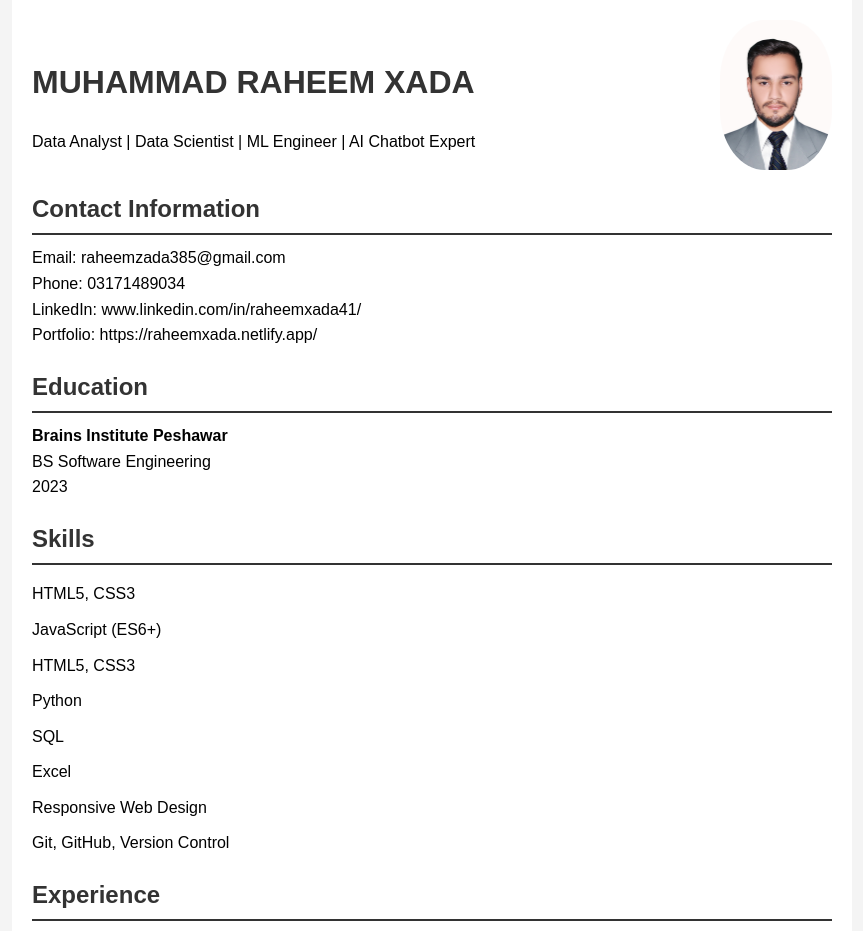
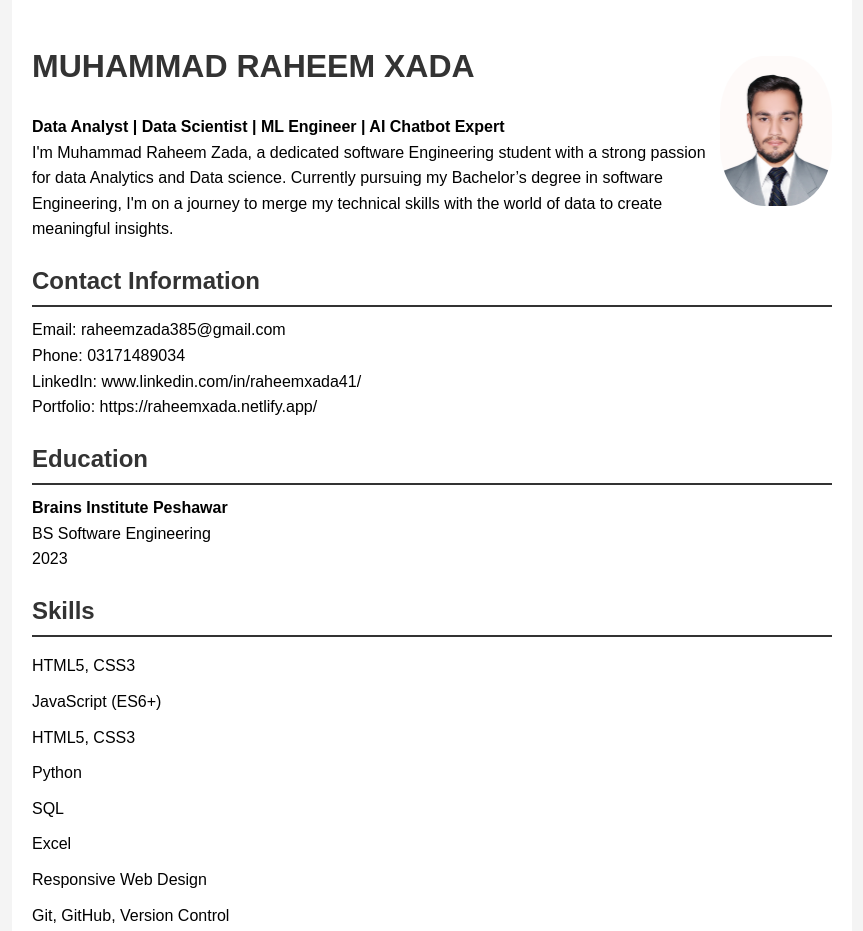
Before and after one commit to Coding-Scorpion/Raheem-Xada-Resume, a plain HTML site: page index.html in a window 1280 px wide. Shown: the top 931 px of the page, without its empty margins (208-1071 px from the left). Drawn offline with Linux system fonts and the light colour scheme.

Commit message:
my resume

```diff
--- a/index.html
+++ b/index.html
@@ -53,7 +53,8 @@
         <header class="section" style="display: flex; align-items: center; justify-content: space-between;">
             <div>
                 <h1>MUHAMMAD RAHEEM XADA</h1>
-                <p>Data Analyst | Data Scientist | ML Engineer | AI Chatbot Expert</p>
+                <strong><p>Data Analyst | Data Scientist | ML Engineer | AI Chatbot Expert</p></strong>
+                <p>I'm Muhammad Raheem Zada, a dedicated software Engineering student with a strong passion for data Analytics and Data science. Currently pursuing my Bachelor’s degree in software Engineering, I'm on a journey to merge my technical skills with the world of data to create meaningful insights.</p>
             </div>
             <img src="profile.jpg" alt="Profile Picture" style="max-width: 200px; max-height: 150px; border-radius: 40%;">
         </header>
```
